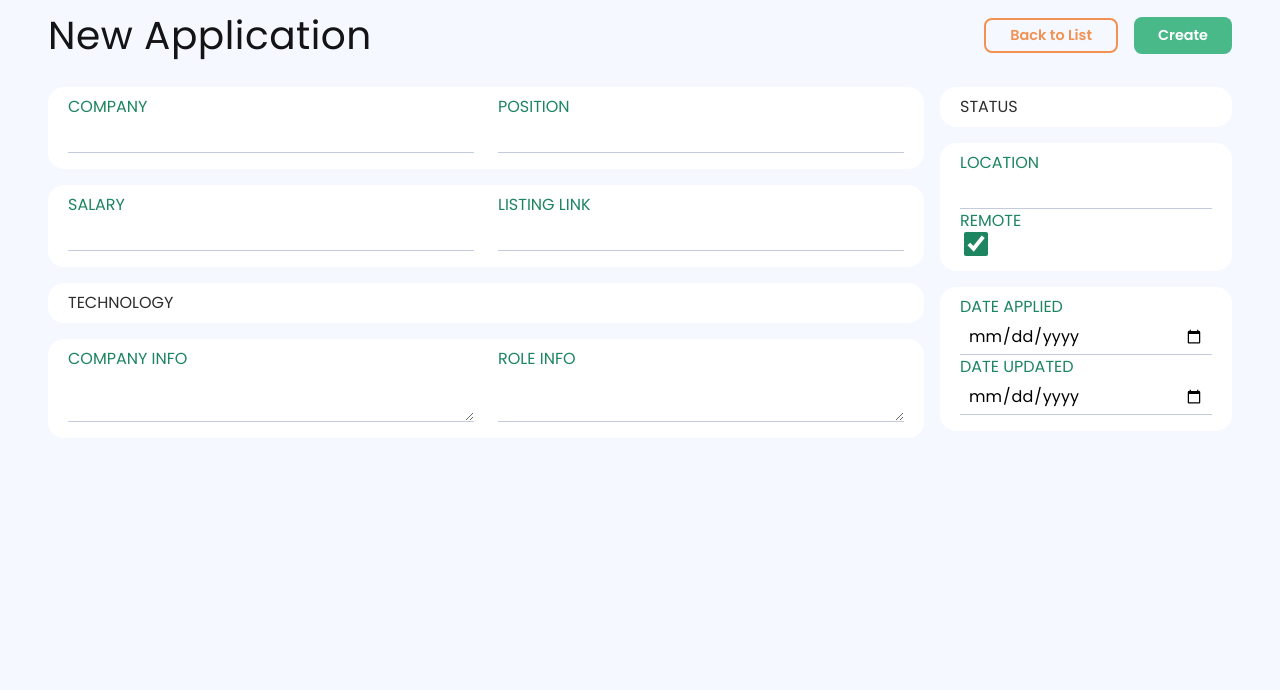
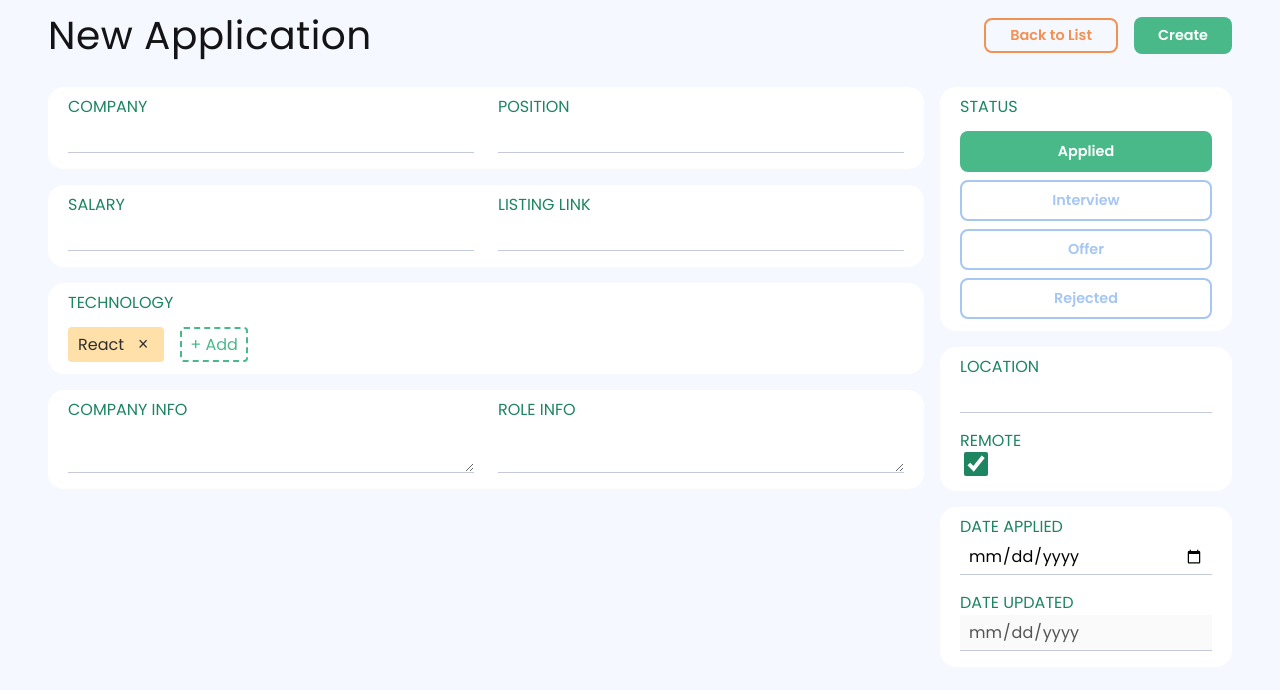
Before and after one commit to RUnroe/job-tracker, a React (Vite) app in the folder frontend/: page /application/new in a window 1280 px wide. Shown: the top 690 px of the page. Built offline with nearby package versions, Linux system fonts and the light colour scheme.

Commit message:
Add status button group and technology tags

```diff
--- a/frontend/src/components/Input.tsx
+++ b/frontend/src/components/Input.tsx
@@ -6,25 +6,26 @@ interface Props {
   fieldKey: string,
   fieldValue?: string | number,
   fieldChecked?: boolean,
+  disabled?: boolean,
   fieldUpdateHandler?: (fieldKey: string, newValue: string | number | boolean) => void,
 }
 
-const Input = ({title, fieldType, fieldKey, fieldValue, fieldChecked, fieldUpdateHandler}: Props) => {
+const Input = ({title, fieldType, fieldKey, fieldValue, fieldChecked, disabled = false, fieldUpdateHandler}: Props) => {
 
   const generateInputField = () => {
     switch(fieldType) {
       case InputFieldType.PlainText:
         return fieldValue;
       case InputFieldType.Text:
-        return <input id={fieldKey} type="text" value={fieldValue} onChange={(event) => fieldUpdateHandler && fieldUpdateHandler(fieldKey, event.target.value)}/>;
+        return <input id={fieldKey} type="text" value={fieldValue} onChange={(event) => fieldUpdateHandler && fieldUpdateHandler(fieldKey, event.target.value)} disabled={disabled}/>;
       case InputFieldType.Number:
-        return <input id={fieldKey} type="number" value={fieldValue} onChange={(event) => fieldUpdateHandler && fieldUpdateHandler(fieldKey, event.target.value)}/>;
+        return <input id={fieldKey} type="number" value={fieldValue} onChange={(event) => fieldUpdateHandler && fieldUpdateHandler(fieldKey, event.target.value)} disabled={disabled}/>;
       case InputFieldType.TextArea:
-        return <textarea id={fieldKey} value={fieldValue} onChange={(event) => fieldUpdateHandler && fieldUpdateHandler(fieldKey, event.target.value)}/>;
+        return <textarea id={fieldKey} value={fieldValue} onChange={(event) => fieldUpdateHandler && fieldUpdateHandler(fieldKey, event.target.value)} disabled={disabled}/>;
       case InputFieldType.Checkbox:
-        return <input id={fieldKey} type="checkbox" checked={fieldChecked} onChange={(event) => fieldUpdateHandler && fieldUpdateHandler(fieldKey, event.target.checked)}/>;
+        return <input id={fieldKey} type="checkbox" checked={fieldChecked} onChange={(event) => fieldUpdateHandler && fieldUpdateHandler(fieldKey, event.target.checked)} disabled={disabled}/>;
       case InputFieldType.Calendar:
-        return <input id={fieldKey} type="date" value={fieldValue} onChange={(event) => fieldUpdateHandler && fieldUpdateHandler(fieldKey, event.target.value)}/>;
+        return <input id={fieldKey} type="date" value={fieldValue} onChange={(event) => fieldUpdateHandler && fieldUpdateHandler(fieldKey, event.target.value)} disabled={disabled}/>;
     }
   }
 
--- /dev/null
+++ b/frontend/src/components/Tag.tsx
@@ -0,0 +1,27 @@
+
+interface Props {
+  tagKey: string,
+  label: string,
+  isNew?: boolean,
+  handleRemove?: () => void,
+  handleOpenAddPopup?: () => void,
+}
+
+
+const Tag = ({tagKey, label, isNew, handleRemove, handleOpenAddPopup}: Props) => {
+  return (
+    isNew ?
+    <div className={`tag new`} onClick={handleOpenAddPopup} key={tagKey}>
+      + {label || "Add"}
+    </div>
+    :
+    <div className={`tag`}>
+      {label}
+      <button onClick={handleRemove} key={tagKey}>
+        ×
+      </button>
+    </div>
+  );
+}
+
+export default Tag;
--- a/frontend/src/pages/ApplicationSingle.tsx
+++ b/frontend/src/pages/ApplicationSingle.tsx
@@ -4,6 +4,7 @@ import Input from "../components/Input";
 import { InputFieldType } from "../types/InputFieldType";
 import { ApplicationStatus } from "../types/ApplicationStatus";
 import { useState } from "react";
+import Tag from "../components/Tag";
 
 interface Props {
   isNew?: boolean;
@@ -12,6 +13,7 @@ interface Props {
 const ApplicationList = ({ isNew }: Props) => {
   const { id } = useParams();
 
+  const [openTechnologyPopup, setOpenTechnologyPopup] = useState(false);
   const [application, setApplication] = useState({
     ID: "",
     company: "",
@@ -21,12 +23,14 @@ const ApplicationList = ({ isNew }: Props) => {
     status: ApplicationStatus.Applied,
     salary: "",
     listingLink: "",
-    technology: [],
+    technologies: ["React"],
     companyInfo: "",
     roleInfo: "",
     dateApplied: "",
     dateUpdated: "",
   });
+
+
 
   const fieldUpdateHandler = (
     fieldKey: string,
@@ -37,6 +41,13 @@ const ApplicationList = ({ isNew }: Props) => {
       [fieldKey]: newValue,
     }));
   };
+
+
+  const removeTag = (tagToRemove: string) => {
+    let newApplication = structuredClone(application);
+    newApplication.technologies = newApplication.technologies.filter(tech => tech !== tagToRemove);
+    setApplication(newApplication);
+  }
 
   const saveApplication = () => {};
 
@@ -92,7 +103,24 @@ const ApplicationList = ({ isNew }: Props) => {
               />
             </Card>
 
-            <Card>TECHNOLOGY</Card>
+            <Card>
+              <label className="sub-title">Technology</label>
+              <div className="tag-list">
+                {application.technologies?.map(tech => (
+                  <Tag
+                    tagKey={tech}
+                    label={tech}
+                    handleRemove={() => removeTag(tech)}
+                  />
+                ))}
+                <Tag
+                    tagKey={"add"}
+                    label={"Add"}
+                    isNew
+                    handleOpenAddPopup={() => setOpenTechnologyPopup(true)}
+                  />
+              </div>
+            </Card>
 
             <Card className="col-2">
               <Input
@@ -113,7 +141,35 @@ const ApplicationList = ({ isNew }: Props) => {
           </div>
 
           <div className="right flex column gap-1">
-            <Card>STATUS</Card>
+            <Card>
+              <label className="sub-title">Status</label>
+              <div className="button-group">
+                <button
+                  className={`btn ${application.status === ApplicationStatus.Applied ? "selected" : ""}`}
+                  onClick={() => fieldUpdateHandler("status", ApplicationStatus.Applied)}
+                >
+                  Applied
+                </button>
+                <button
+                  className={`btn ${application.status === ApplicationStatus.Interview ? "selected" : ""}`}
+                  onClick={() => fieldUpdateHandler("status", ApplicationStatus.Interview)}
+                >
+                  Interview
+                </button>
+                <button
+                  className={`btn ${application.status === ApplicationStatus.Offer ? "selected" : ""}`}
+                  onClick={() => fieldUpdateHandler("status", ApplicationStatus.Offer)}
+                >
+                  Offer
+                </button>
+                <button
+                  className={`btn ${application.status === ApplicationStatus.Rejected ? "selected" : ""}`}
+                  onClick={() => fieldUpdateHandler("status", ApplicationStatus.Rejected)}
+                >
+                  Rejected
+                </button>
+              </div>
+            </Card>
 
             <Card>
               <Input
@@ -145,6 +201,7 @@ const ApplicationList = ({ isNew }: Props) => {
                 fieldType={InputFieldType.Calendar}
                 fieldValue={application.dateUpdated}
                 fieldUpdateHandler={fieldUpdateHandler}
+                disabled
               />
             </Card>
           </div>
--- a/frontend/src/styles/components/_form.scss
+++ b/frontend/src/styles/components/_form.scss
@@ -57,7 +57,7 @@ input[type=checkbox] {
   border: none;
 
 
-  &.primary {
+  &.primary, &.selected {
       color: var(--color-btn-primary-text);
       background-color: var(--color-btn-primary-background);
 
@@ -84,3 +84,25 @@ input[type=checkbox] {
   }
 
 }
+
+
+.button-group {
+  display: flex;
+  flex-direction: column;
+  gap: 0.5rem;
+
+  .btn{
+    border: 2px solid transparent;
+
+    &:not(.selected) {
+      background-color: transparent;
+      color: var(--color-tertiary-light);
+      border: 2px solid var(--color-tertiary-light);
+
+      &:hover {
+        background-color: var(--color-tertiary-light);
+        color: var(--color-bg-secondary);
+    }
+    }
+  }
+}
--- a/frontend/src/styles/components/_general.scss
+++ b/frontend/src/styles/components/_general.scss
@@ -93,7 +93,57 @@ a, a:visited {
 
 
 
+/**************************
+        Tag
+**************************/
+.tag-list {
+  display: flex;
+  gap: 1rem
 
+}
+
+
+.tag {
+  color: var(--color-text-body);
+  background-color: var(--color-secondary-light);
+  padding: 0.25rem 0.5rem;
+  border: 2px dashed transparent;
+  border-radius: var(--border-radius-tag);
+
+  display: flex;
+  align-items: center;
+  gap: 0.5rem;
+  width: fit-content;
+
+  transition: background-color 0.2s ease, color 0.2s ease;
+
+  &.new {
+    color: var(--color-primary-medium);
+    border-color: var(--color-primary-medium);
+    cursor: pointer;
+    background-color: transparent;
+
+    &:hover {
+      background-color: var(--color-btn-primary-bg-hover);
+      color: var(--color-btn-primary-text);
+    }
+  }
+
+  button {
+    background-color: transparent;
+    border:none;
+    font-size: 1.1rem;
+    cursor: pointer;
+    color: var(--color-text-body);
+
+    transition: color 0.2s ease;
+
+    &:hover {
+      color: var(--color-danger);
+    }
+
+  }
+}
 
 
 
@@ -115,11 +165,7 @@ a, a:visited {
   }
 }
 
-.col-2 {
-  display: grid;
-  grid-template-columns: 1fr 1fr;
-  gap: 1.5rem;
-}
+
 
 
 .card {
@@ -128,7 +174,15 @@ a, a:visited {
   padding: 0.75rem 1.25rem;
   width: 100%;
   box-sizing: border-box;
+  display: flex;
+  flex-direction: column;
+  gap: 1rem;
+}
 
+.col-2 {
+  display: grid;
+  grid-template-columns: 1fr 1fr;
+  gap: 1.5rem;
 }
 
 .flex {
--- a/frontend/src/styles/util/_variables.scss
+++ b/frontend/src/styles/util/_variables.scss
@@ -26,6 +26,8 @@ $yellow-300: #FFE0A8;
 
 $blue-300: #A6C6F3;
 
+$red-700: #cf2c2c;
+
 $light-400: #C2CADC;
 $light-200: #F5F8FF;
 $light-100: #FFFFFF;
@@ -34,6 +36,7 @@ $light-100: #FFFFFF;
 :root {
     --border-radius-button: #{$border-radius-button};
     --border-radius-card: #{$border-radius-card};
+    --border-radius-tag: #{$border-radius-tag};
 
     --color-bg-primary: #{$light-200};
     --color-bg-secondary: #{$light-100};
@@ -48,6 +51,8 @@ $light-100: #FFFFFF;
 
     --color-tertiary-light: #{$blue-300};
 
+    --color-danger : #{$red-700};
+
     --color-text-title: #{$dark-500};
     --color-text-subtitle: #{$green-700};
     --color-text-body: #{$dark-300};
--- a/frontend/src/types/ApplicationStatus.ts
+++ b/frontend/src/types/ApplicationStatus.ts
@@ -1,6 +1,6 @@
 export enum ApplicationStatus {
-  Applied,
-  Interview,
-  Offer,
-  Rejected,
+  Applied = "Applied",
+  Interview = "Interview",
+  Offer = "Offer",
+  Rejected = "Rejected",
 }
```
